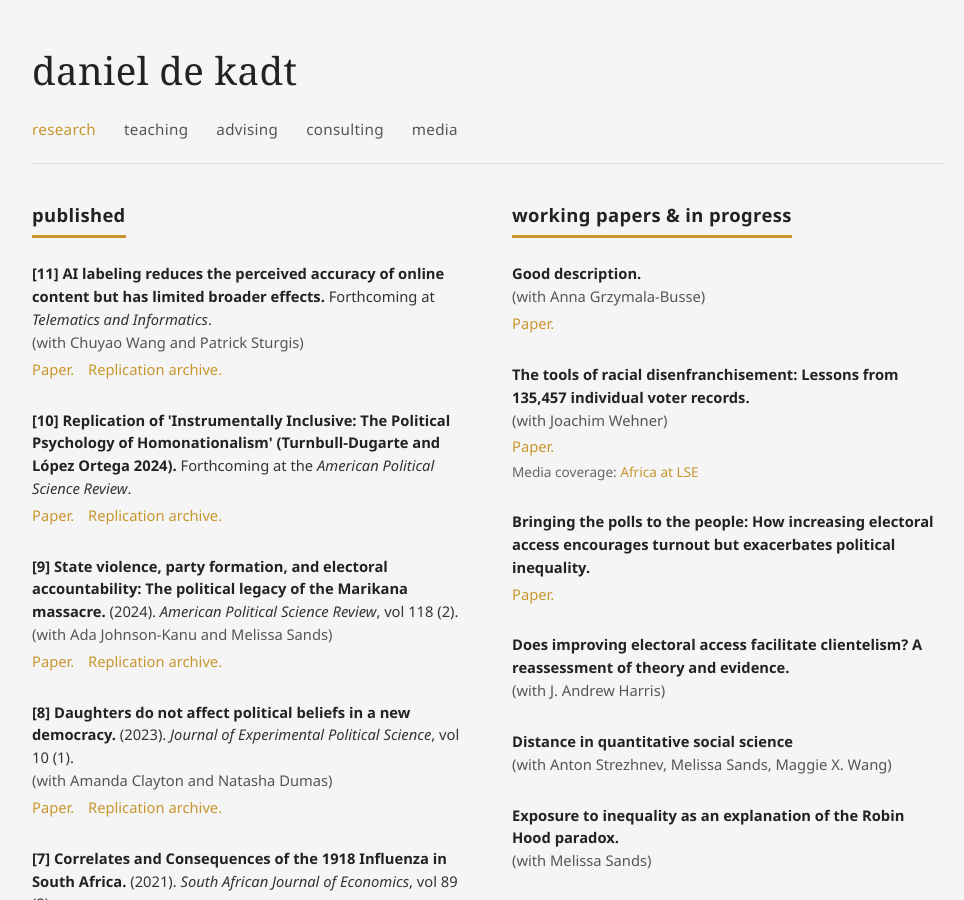
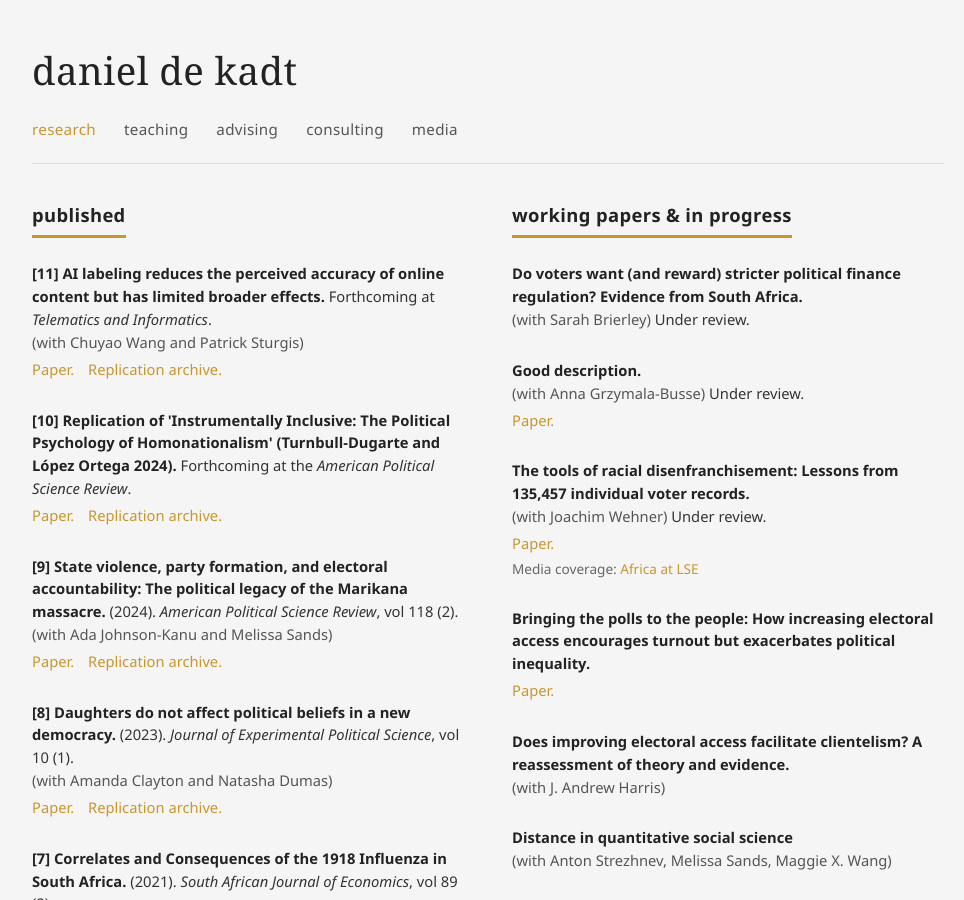
Before and after one commit to ddekadt/ddekadt.github.io, a Jekyll site: the page built from research.md, in a window 1280 px wide and 900 px high. Shown: the whole window, without its empty margins (152-1116 px from the left). Built offline with Jekyll 4.4.1, drawn with Linux system fonts in a browser that asks for light colours.

Commit message:
Add political finance paper and mark three working papers as under review
Co-Authored-By: Claude Sonnet 4.6 <noreply@anthropic.com>

```diff
--- a/_data/working.yml
+++ b/_data/working.yml
@@ -1,11 +1,17 @@
+- title: "Do voters want (and reward) stricter political finance regulation? Evidence from South Africa."
+  authors: "Sarah Brierley"
+  status: "Under review."
+
 - title: "Good description."
   authors: "Anna Grzymala-Busse"
+  status: "Under review."
   links:
     - text: "Paper."
       url: "https://github.com/ddekadt/good_description"
 
 - title: "The tools of racial disenfranchisement: Lessons from 135,457 individual voter records."
   authors: "Joachim Wehner"
+  status: "Under review."
   notes:
     - html: "Media coverage: <a href=\"https://blogs.lse.ac.uk/africaatlse/2023/07/20/cecil-rhodes-distorted-politics-in-south-africa-long-before-apartheid/\">Africa at LSE</a>"
   links:
--- a/_layouts/research.html
+++ b/_layouts/research.html
@@ -33,6 +33,7 @@ layout: default
         <div class="paper">
             <span class="title">{{ paper.title }}</span>
             {% if paper.authors %}<br><span class="authors">(with {{ paper.authors }})</span>{% endif %}
+            {% if paper.status %} {{ paper.status }}{% endif %}
             {% if paper.links %}
             <div class="links">
                 {% for link in paper.links %}<a href="{{ link.url }}">{{ link.text }}</a>
```
